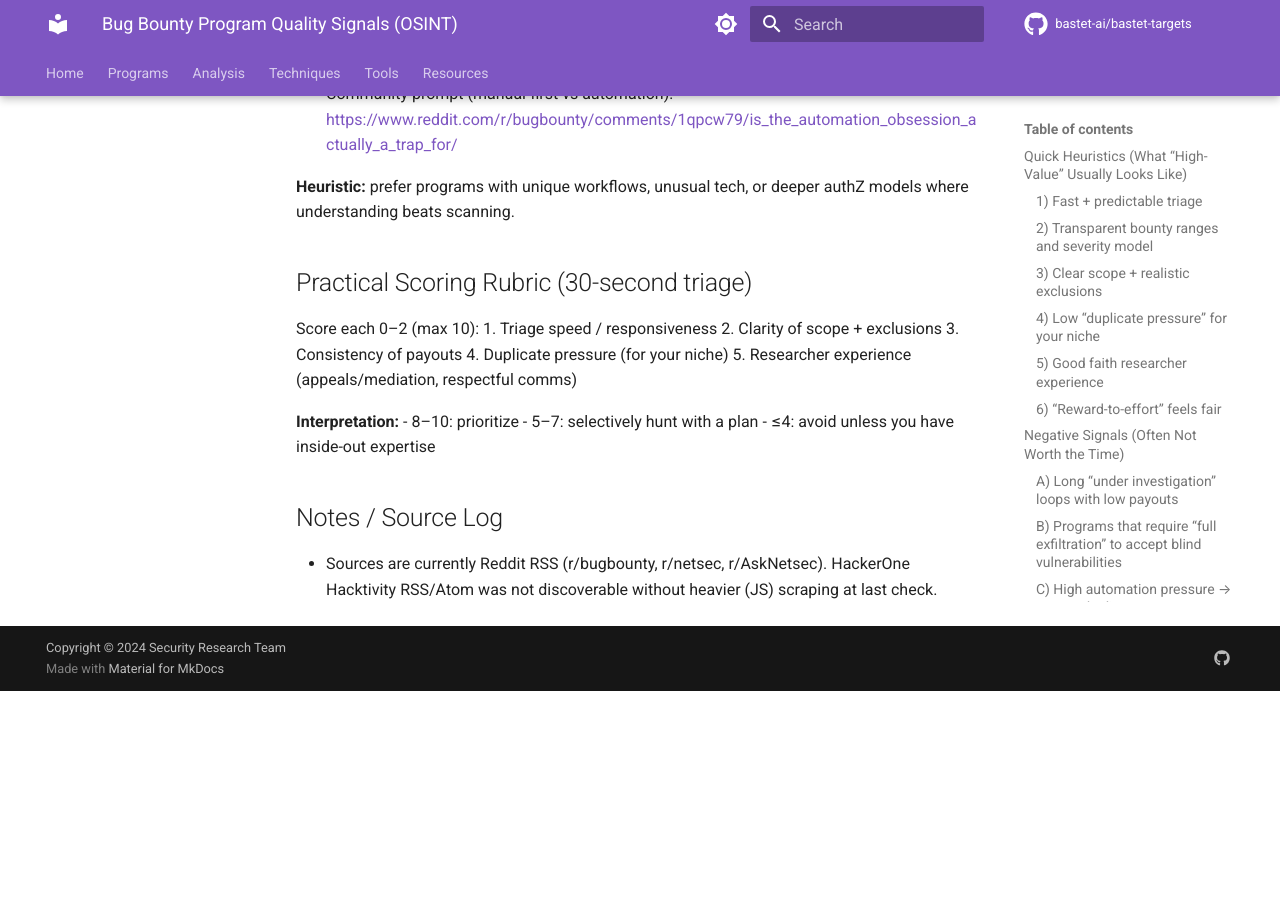
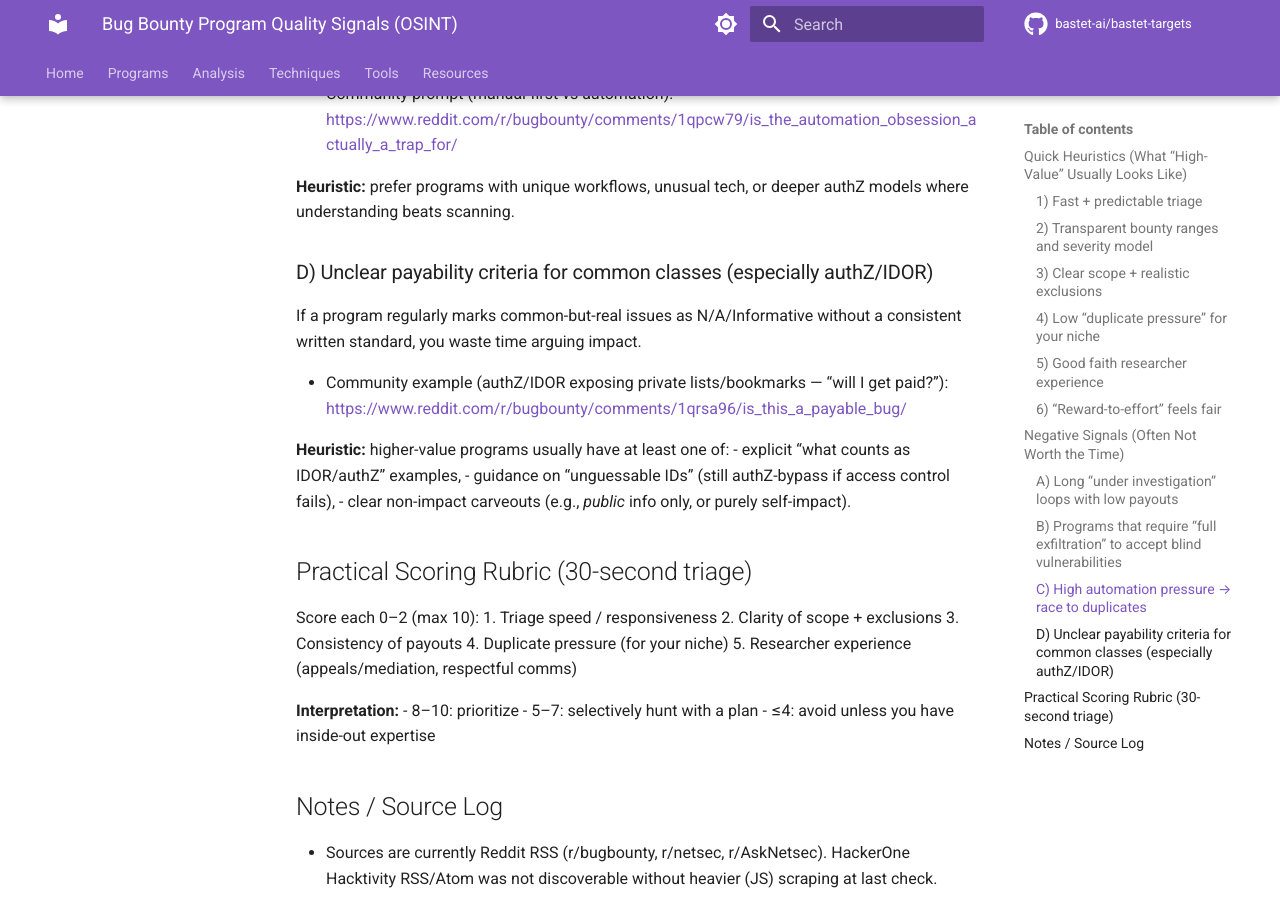
Before and after one commit to bastet-ai/bastet-targets, an MkDocs documentation site: the page built from docs/programs/program-quality-signals.md, in a window 1280 px wide and 900 px high, scrolled down 2080 px. Built offline with MkDocs 1.6.1 and Material for MkDocs 9.7.7, drawn with Linux system fonts in a browser that asks for light colours; comment, search, counter and statistics services are not loaded; before the commit the page ends 2771 px from its top, so only the background shows below that.

Commit message:
Update program quality signals (authZ/IDOR payability heuristic)

```diff
--- a/docs/programs/program-quality-signals.md
+++ b/docs/programs/program-quality-signals.md
@@ -59,6 +59,16 @@ When programs are saturated with low-effort automation, low-hanging fruit become
 
 **Heuristic:** prefer programs with unique workflows, unusual tech, or deeper authZ models where understanding beats scanning.
 
+### D) Unclear payability criteria for common classes (especially authZ/IDOR)
+If a program regularly marks common-but-real issues as N/A/Informative without a consistent written standard, you waste time arguing impact.
+
+- Community example (authZ/IDOR exposing private lists/bookmarks — “will I get paid?”): https://www.reddit.com/r/bugbounty/comments/1qrsa96/is_this_a_payable_bug/
+
+**Heuristic:** higher-value programs usually have at least one of:
+- explicit “what counts as IDOR/authZ” examples,
+- guidance on “unguessable IDs” (still authZ-bypass if access control fails),
+- clear non-impact carveouts (e.g., *public* info only, or purely self-impact).
+
 ## Practical Scoring Rubric (30-second triage)
 
 Score each 0–2 (max 10):
```
